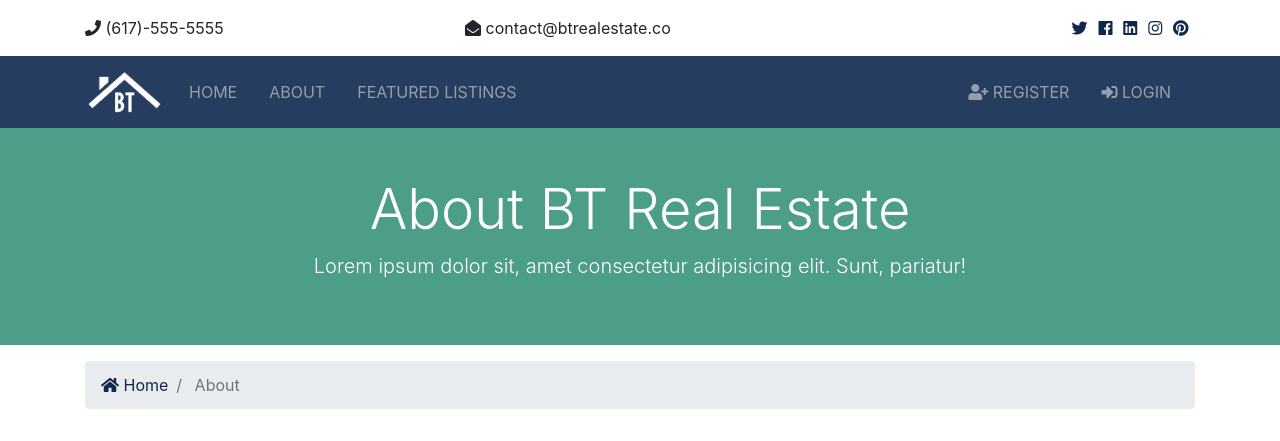
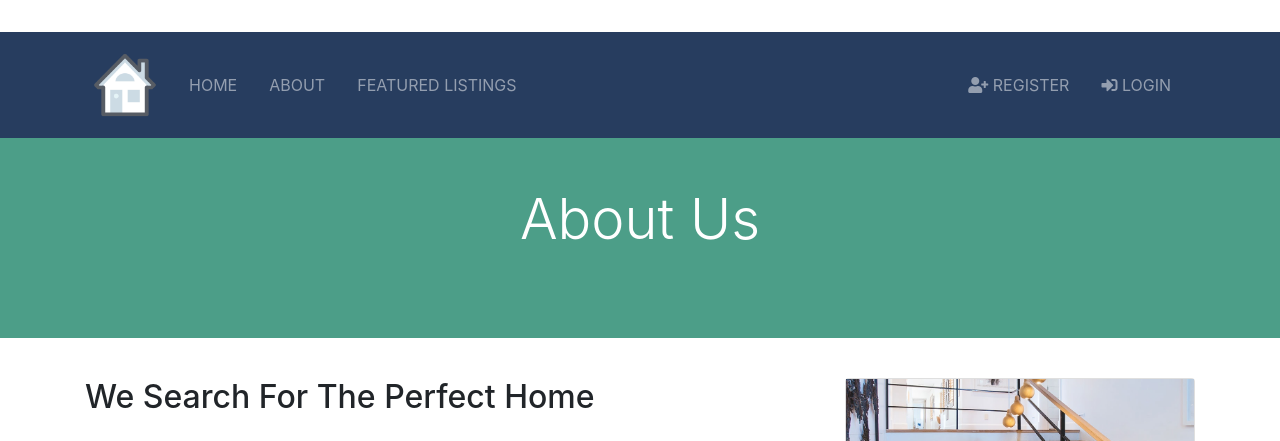
Before and after one commit to muditabaid/RentHouse-1, a Django app: page /about in a window 1280 px wide. Shown: the top 441 px of the page. Run offline with Django 3.2, Linux system fonts and the light colour scheme; parts of the project's set-up code (start-up, migrations or seed data) failed here and were passed over; some libraries are stand-ins or nearby versions.

Commit message:
HomePage

```diff
--- a/templates/accounts/login.html
+++ b/templates/accounts/login.html
@@ -7,7 +7,7 @@
           <div class="card">
             <div class="card-header bg-primary text-white">
               <h4>
-                <i class="fas fa-sign-in-alt"></i> Login</h4>
+                 Login</h4>
             </div>
             <div class="card-body">
                 <form action="{% url 'login' %}" method="POST">
--- a/templates/accounts/register.html
+++ b/templates/accounts/register.html
@@ -7,7 +7,7 @@
           <div class="card">
             <div class="card-header bg-primary text-white">
               <h4>
-                <i class="fas fa-user-plus"></i> Register</h4>
+                 Register</h4>
             </div>
             <div class="card-body">
                 <form action="{% url 'register' %}" method="POST">
--- a/templates/pages/about.html
+++ b/templates/pages/about.html
@@ -5,8 +5,8 @@
         <div class="container">
           <div class="row text-center">
             <div class="col-md-12">
-              <h1 class="display-4">About BT Real Estate</h1>
-              <p class="lead">Lorem ipsum dolor sit, amet consectetur adipisicing elit. Sunt, pariatur!</p>
+              <h1 class="display-4">About Us </h1>
+
             </div>
           </div>
         </div>
@@ -15,15 +15,6 @@
       <!-- Breadcrumb -->
       <section id="bc" class="mt-3">
         <div class="container">
-          <nav aria-label="breadcrumb">
-            <ol class="breadcrumb">
-              <li class="breadcrumb-item">
-                <a href="{% url 'index' %}">
-                  <i class="fas fa-home"></i> Home</a>
-              </li>
-              <li class="breadcrumb-item active"> About</li>
-            </ol>
-          </nav>
         </div>
       </section>
 
@@ -32,22 +23,11 @@
           <div class="row">
             <div class="col-md-8">
               <h2>We Search For The Perfect Home</h2>
-              <p class="lead">Lorem ipsum dolor sit, amet consectetur adipisicing elit. Sunt, pariatur!</p>
-              <img src="{% static 'img/about.jpg' %}" alt="">
-              <p class="mt-4">Lorem ipsum dolor sit amet consectetur adipisicing elit. Perspiciatis esse officia repudiandae ad saepe ex, amet
-                neque quod accusamus rem quia magnam magni dolorum facilis ullam minima perferendis? Exercitationem at quaerat
-                commodi id libero eveniet harum perferendis laborum molestias quia.</p>
+              <p class="mt-4">RentHouse is a new home rental platform that makes it easier to find your new home without paying any brokerage. Use our listing to ensure you find your dream home.</p>
             </div>
             <div class="col-md-4">
               <div class="card">
-                <img class="card-img-top" src="assets/img/realtors/kyle.jpg" alt="Seller of the month">
-                <div class="card-body">
-                  <h5 class="card-title">Seller Of The Month</h5>
-                  <h6 class="text-secondary">Kyle Brown</h6>
-                  <p class="card-text">Lorem ipsum dolor sit amet consectetur adipisicing elit. Omnis nesciunt amet, illo itaque similique repellat.
-                    content.
-                  </p>
-                </div>
+                <img src="{% static 'img/about.jpg' %}" alt="">
               </div>
             </div>
           </div>
--- a/templates/pages/index.html
+++ b/templates/pages/index.html
@@ -8,7 +8,7 @@
           <div class="home-search p-5">
             <div class="overlay p-5">
               <h1 class="display-4 mb-4">
-                Properties to Buy or Rent in Bengaluru
+                Properties to Buy or Rent in Karnataka
               </h1>
               <!-- <p class="lead">Lorem ipsum dolor sit, amet consectetur adipisicing elit. Recusandae quas, asperiores eveniet vel nostrum magnam
                 voluptatum tempore! Consectetur, id commodi!</p> -->
@@ -125,7 +125,8 @@
                     <hr>
                     <div class="row py-2 text-secondary">
                       <div class="col-6">
-                        <i class="fas fa-user"></i> Kyle Brown</div>
+                        <!-- <i class="fas fa-user"></i> Kyle Brown</div> -->
+                        Kyle Brown</div>
                     </div>
                     <div class="row text-secondary pb-2">
                       <div class="col-6">
--- a/templates/partials/_footer.html
+++ b/templates/partials/_footer.html
@@ -1,5 +1,5 @@
   <!-- Footer -->
-  <footer id="main-footer" class="py-4 bg-primary text-white text-center">
+  <!-- <footer id="main-footer" class="py-4 bg-primary text-white text-center">
         Copyright &copy;
         <span class="year"></span> BT Real Estate
-      </footer>
+      </footer> -->
--- a/templates/partials/_topbar.html
+++ b/templates/partials/_topbar.html
@@ -2,13 +2,13 @@
 <section id="top-bar" class="p-3">
         <div class="container">
           <div class="row">
-            <div class="col-md-4">
+            <!-- <div class="col-md-4">
               <i class="fas fa-phone"></i> (617)-555-5555
             </div>
             <div class="col-md-4">
               <i class="fas fa-envelope-open"></i> contact@btrealestate.co
-            </div>
-            <div class="col-md-4">
+            </div> -->
+            <!-- <div class="col-md-4">
               <div class="social text-right">
                 <a href="#">
                   <i class="fab fa-twitter"></i>
@@ -26,7 +26,7 @@
                   <i class="fab fa-pinterest"></i>
                 </a>
               </div>
-            </div>
+            </div> -->
           </div>
         </div>
       </section>
```
Also changed, not shown: btre/static/img/logo.png, btre/static/img/logo0.png (added), btre/static/img/showcase.jpg, btre/static/img/showcase0.jpg (added).
